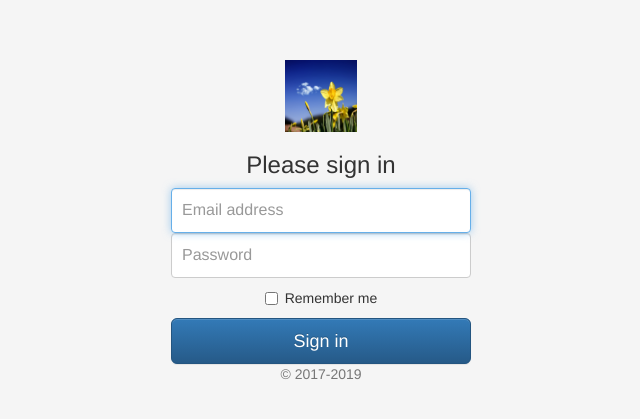
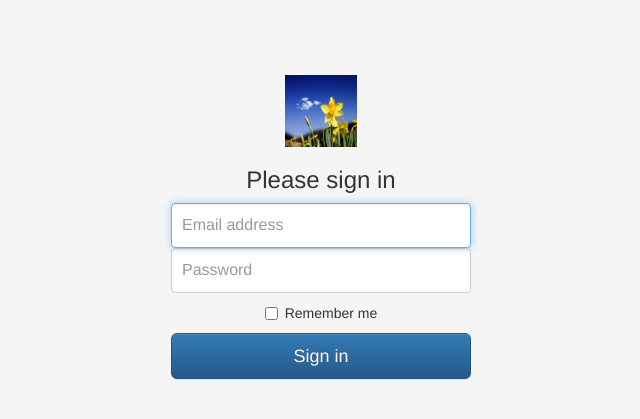
Before and after one commit to Romilrajroy/Pharos_assignment, a website: page pharos/signup.html in a window 1280 px wide. Shown: the part 173-592 px from the top of the page, without its empty margins (319-959 px from the left). Drawn offline with nearby package versions, Linux system fonts and the light colour scheme.

Commit message:
Update signup.html

```diff
--- a/pharos/signup.html
+++ b/pharos/signup.html
@@ -24,7 +24,7 @@
             </label>
         </div>
         <button class="btn btn-lg btn-primary btn-block" type="submit">Sign in</button>
-        <p class="mt-5 mb-3 text-muted">&copy; 2017-2019</p>
+
     </form>
 </body>
 </html>
```
